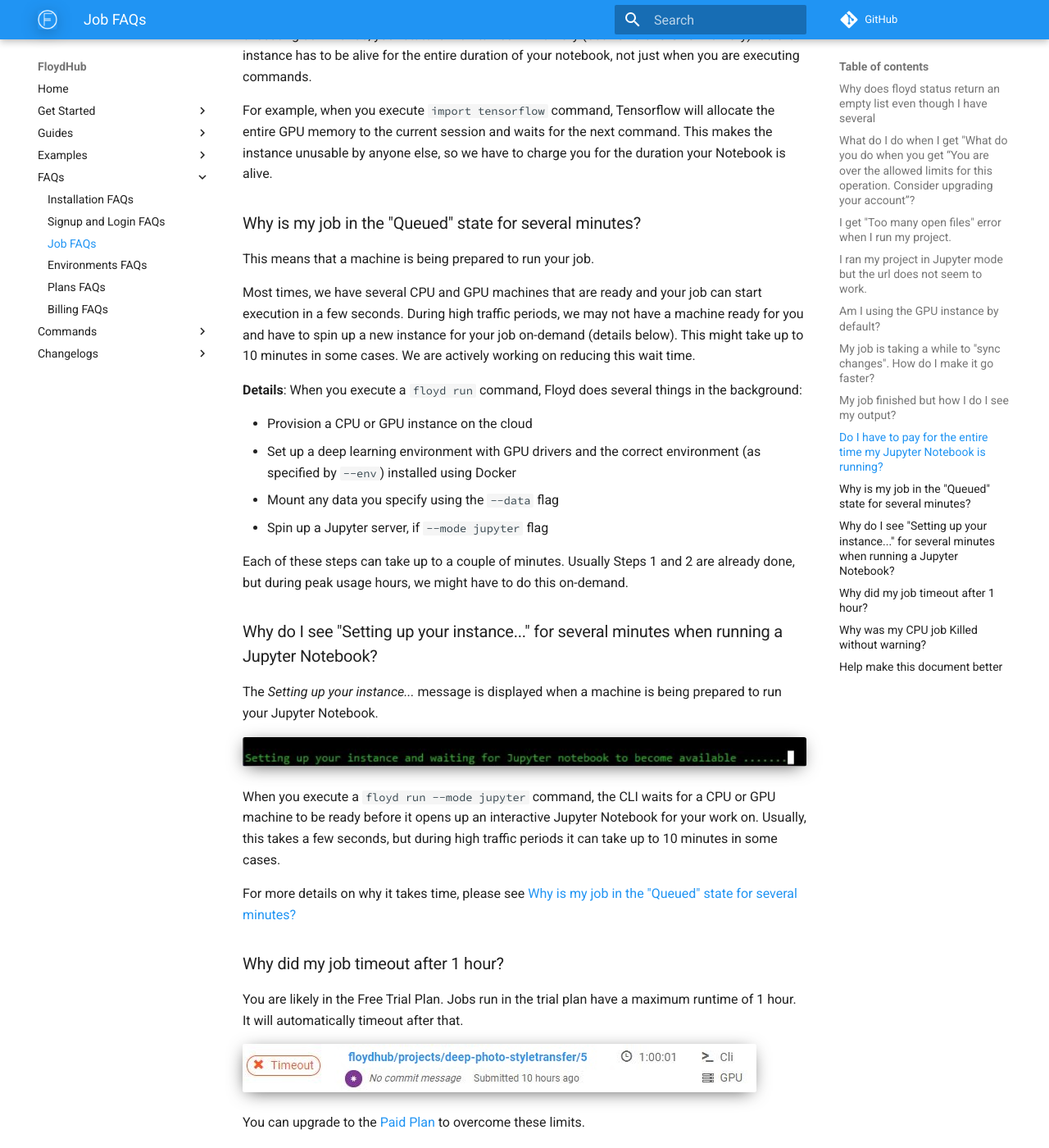
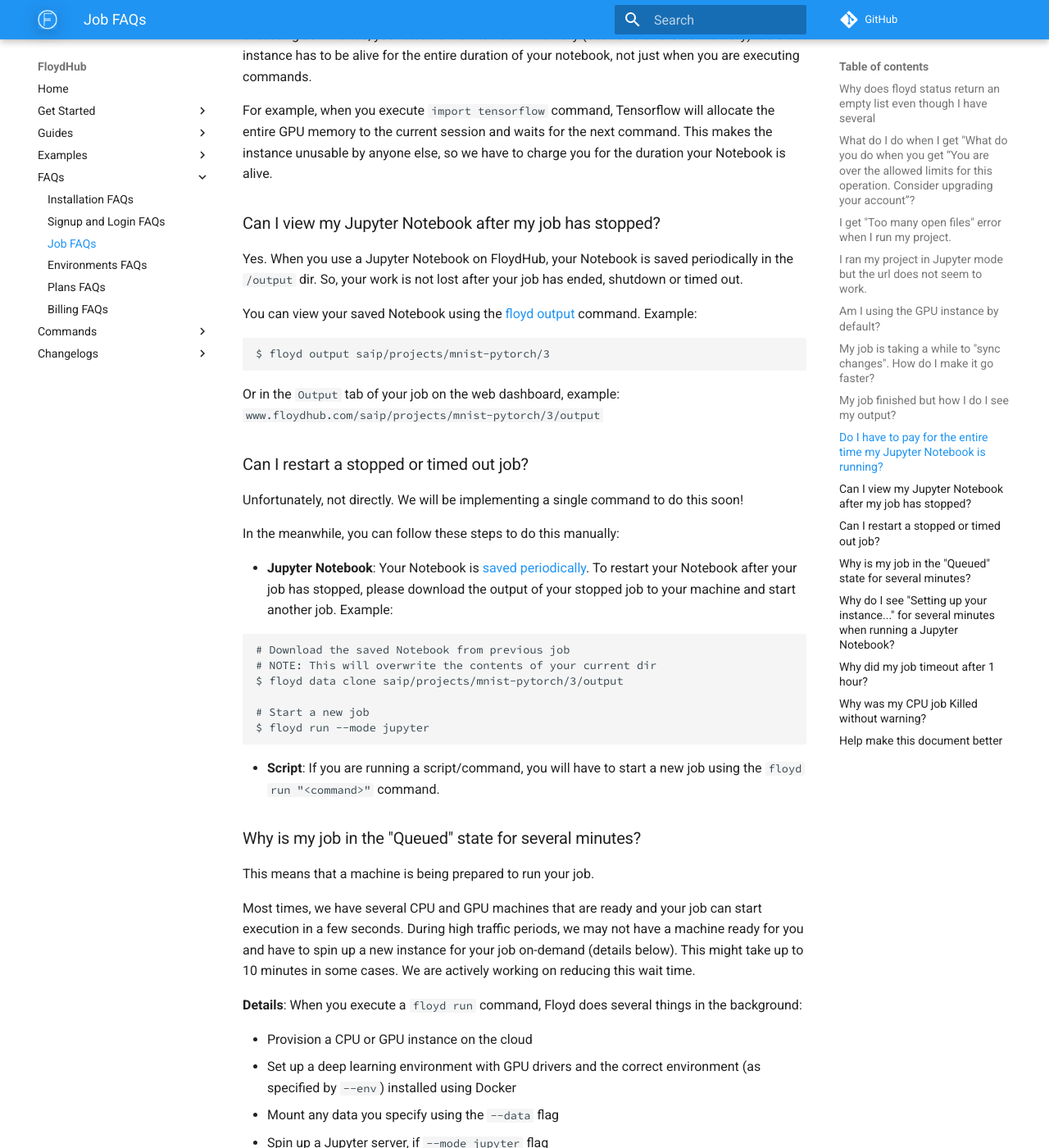
Before and after one commit to floydhub/floyd-docs, an MkDocs documentation site: the page built from docs/faqs/job.md, in a window 1280 px wide and 1400 px high, scrolled down 1719 px. Shown: the whole window at 82% size. Built offline with MkDocs 1.6.1 and Material for MkDocs 9.7.7, drawn with Linux system fonts in a browser that asks for light colours; comment, search, counter and statistics services are not loaded; old or Windows-style settings are respelled for this version of MkDocs.

Commit message:
Restart job FAQ

````diff
--- a/docs/faqs/job.md
+++ b/docs/faqs/job.md
@@ -72,6 +72,38 @@
 command, Tensorflow will allocate the entire GPU memory to the current session and waits for the next command. This makes the instance unusable by anyone else, so we have to charge you for the duration your Notebook is alive.
 
 
+### Can I view my Jupyter Notebook after my job has stopped?
+
+Yes. When you use a Jupyter Notebook on FloydHub, your Notebook is saved periodically in the `/output` dir. So, your work is not lost after your job has ended, shutdown or timed out.
+
+You can view your saved Notebook using the [floyd output](../commands/output/) command. Example:
+
+```bash
+$ floyd output saip/projects/mnist-pytorch/3
+```
+
+Or in the `Output` tab of your job on the web dashboard, example: `www.floydhub.com/saip/projects/mnist-pytorch/3/output`
+
+
+### Can I restart a stopped or timed out job?
+
+Unfortunately, not directly. We will be implementing a single command to do this soon!
+
+In the meanwhile, you can follow these steps to do this manually:
+
+- **Jupyter Notebook**: Your Notebook is [saved periodically](#can-i-view-my-jupyter-notebook-after-my-job-has-stopped). To restart your Notebook after your job has stopped, please download the output of your stopped job to your machine and start another job. Example:
+
+```bash
+# Download the saved Notebook from previous job
+# NOTE: This will overwrite the contents of your current dir
+$ floyd data clone saip/projects/mnist-pytorch/3/output
+
+# Start a new job
+$ floyd run --mode jupyter
+```
+
+- **Script**: If you are running a script/command, you will have to start a new job using the `floyd run "<command>"` command.
+
 ### Why is my job in the "Queued" state for several minutes?
 
 This means that a machine is being prepared to run your job.
````
Also changed, not shown: docs/faqs/plans.md (+1 -1 lines).
